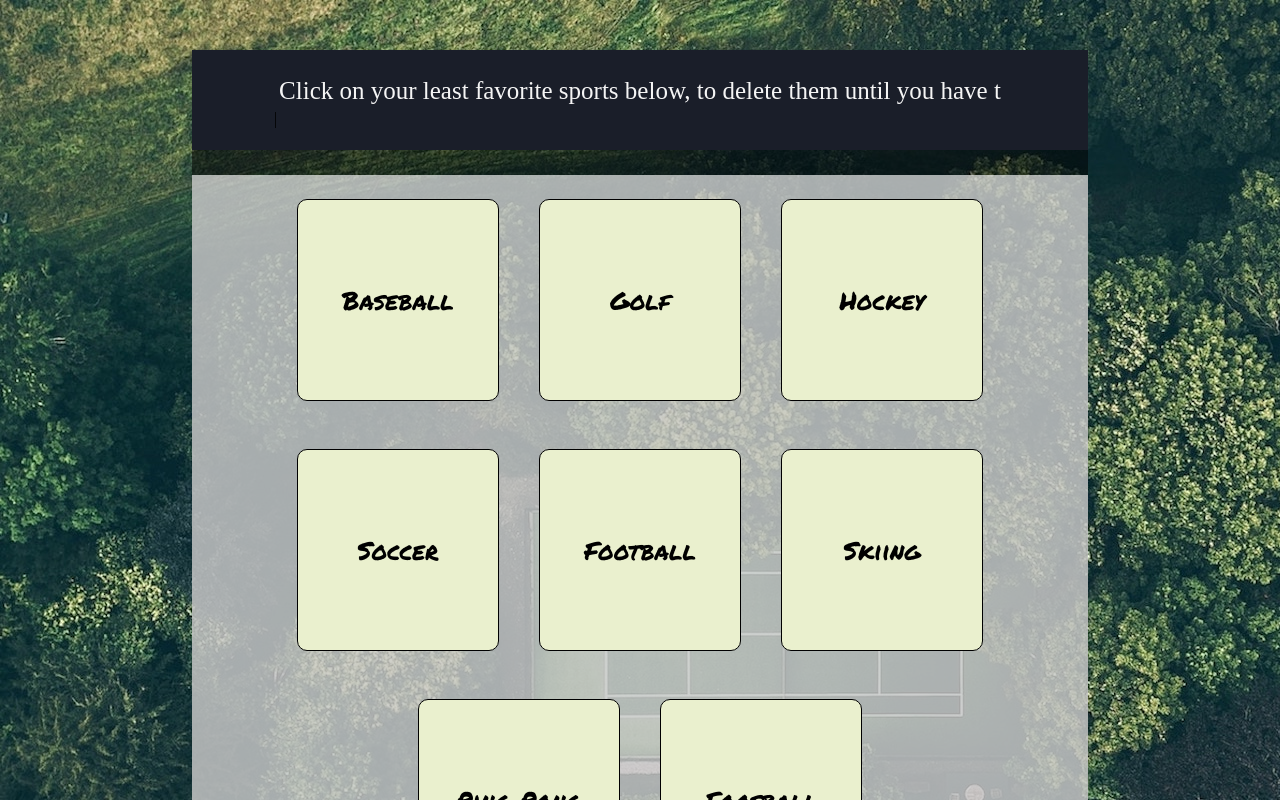
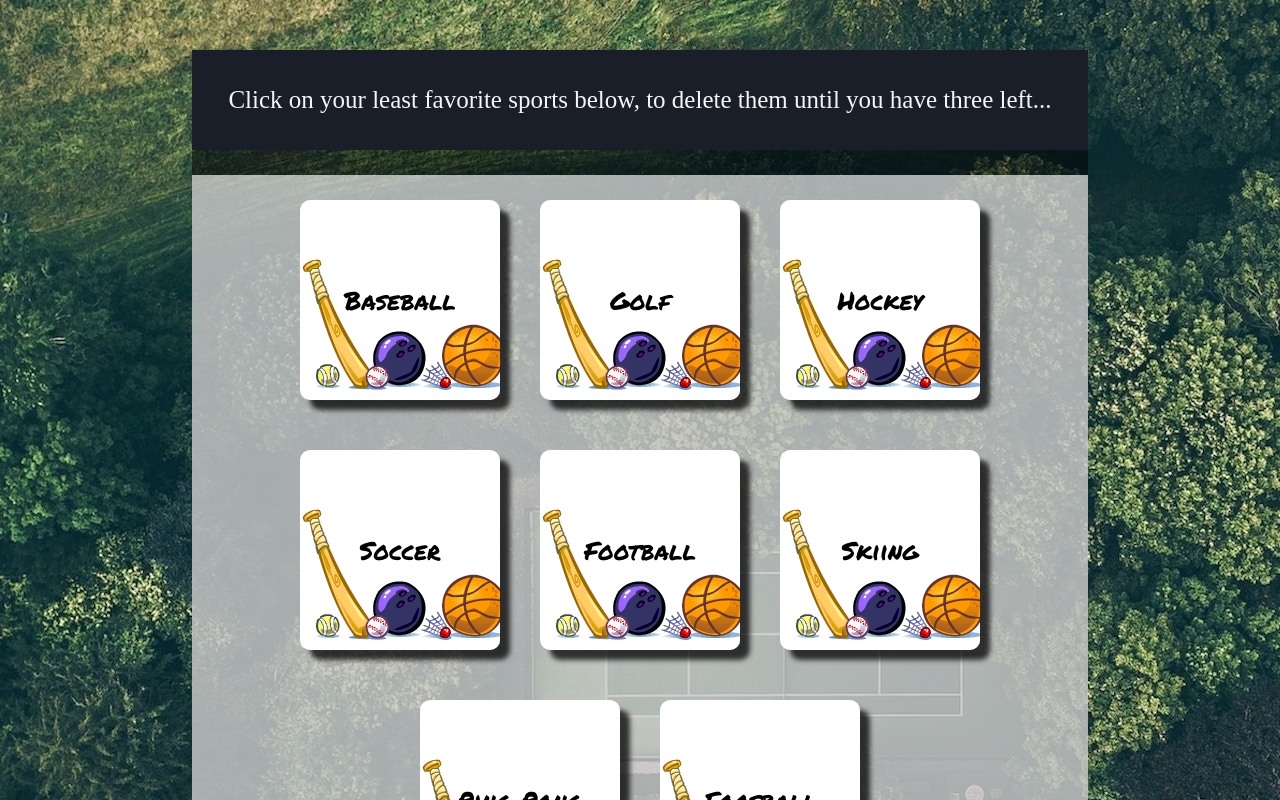
Before and after one commit to Aortizv7/sports_list, a React (Create React App) app: page / in a window 1280 px wide. Shown: the top 800 px of the page. Built offline with nearby package versions, Linux system fonts and the light colour scheme; a web font is replaced by a local one.

Commit message:
fixed styling

```diff
--- a/package.json
+++ b/package.json
@@ -5,8 +5,7 @@
   "dependencies": {
     "react": "^16.2.0",
     "react-dom": "^16.2.0",
-    "react-scripts": "1.1.1",
-    "react-typist": "^2.0.4"
+    "react-scripts": "1.1.1"
   },
   "scripts": {
     "start": "react-scripts start",
--- a/src/App.css
+++ b/src/App.css
@@ -6,11 +6,6 @@
   justify-content: center;
   background: url('./Assets/background.jpg');
 }
-/* .nav_bar{
-  width:100%;
-  height:100px;
-  background:rgb(26, 30, 41);
-} */
 
 .wrapper {
   width: 70%;
@@ -52,13 +47,15 @@
   width: 200px;
   height: 200px;
   margin: 20px;
-  border: 1px solid black;
-  background: #eaf0ce;
+  /* border: 1px solid black; */
+  /* background: #eaf0ce; */
+  background:url('./Assets/sports.gif');
   display: flex;
   justify-content: center;
   align-items: center;
   font-size: 25px;
   border-radius: 10px;
+  box-shadow: 10px 10px 5px 0px rgba(0,0,0,0.75);
 }
 
 .individual_sport:active {
@@ -78,12 +75,6 @@
   border: 1px solid gray;
 }
 
-/* .footer{
-  width:100%;
-  height:150px;
-  background:rgb(26, 30, 41);
-} */
-
 .small_section {
   width: 100%;
   height: 100px;
@@ -97,11 +88,16 @@
 
 @keyframes fadeOut {
   from {
-    font-size: 40px;
+    background: #eaf0ce;
+    /* font-size: 50px; */
+    width:150px;
+    height:150px;
   }
   to {
-    background: url("./Assets/Cross_Out_.png");
+    background: #eaf0ce;
     font-size: 10px;
+    width:100px;
+    height:100px;
   }
 }
 
--- a/src/App.js
+++ b/src/App.js
@@ -1,7 +1,6 @@
 import React, { Component } from "react";
 import "./App.css";
 import data from "./data";
-import Typist from "react-typist";
 
 export default class App extends Component {
   constructor() {
@@ -48,15 +47,12 @@ export default class App extends Component {
     });
     return (
       <main className="main_bod">
-        <nav className="nav_bar" />
         <div className="wrapper">
           <section className="small_section">
-            <Typist>
               <h2 className="title">
                 Click on your least favorite sports below, to delete them until
                 you have three left...
               </h2>
-            </Typist>
           </section>
           <section className="sports_container">
             <div className="message">{this.state.message}</div>
@@ -68,7 +64,6 @@ export default class App extends Component {
             </button>
           </section>
         </div>
-        <footer className="footer" />
       </main>
     );
   }
```
Also changed, not shown: src/Assets/sports.gif (added), src/Assets/sports.jpg (added).
